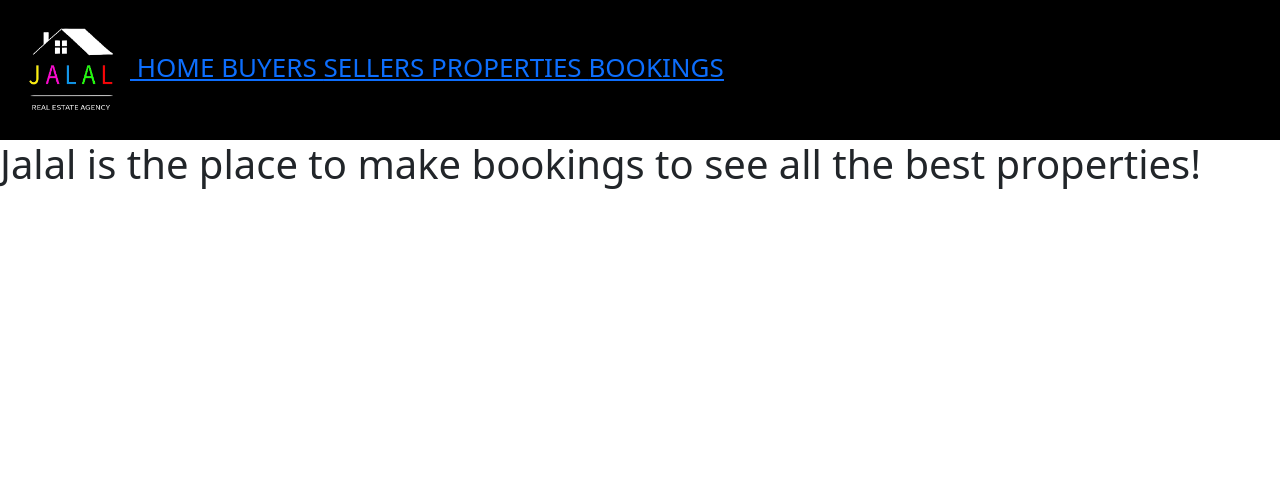
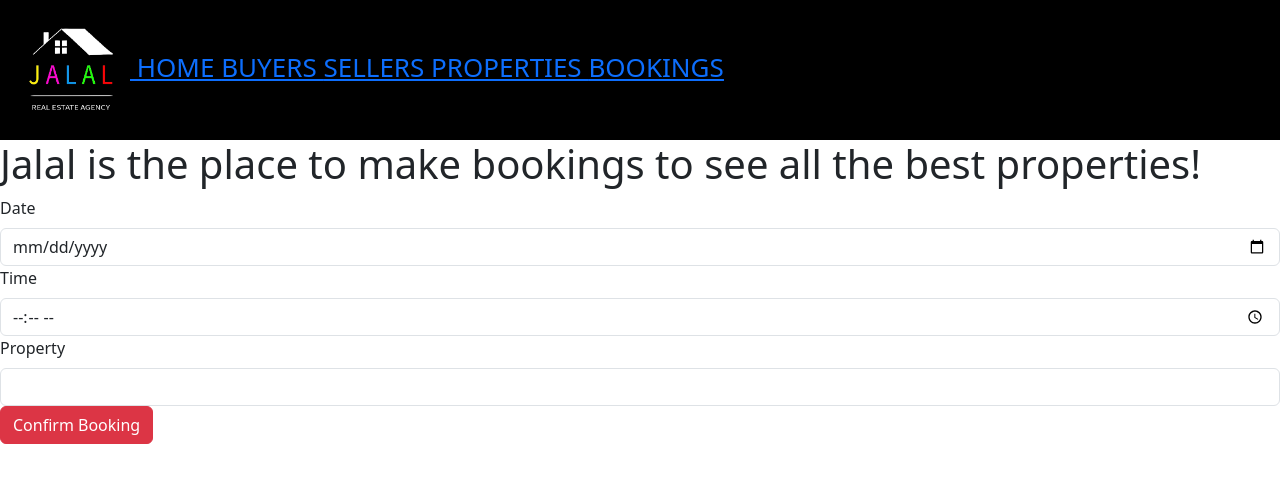
Before and after one commit to AndrewClark399/JalalRealEstate_FE, a React (Create React App) app: page /bookings in a window 1280 px wide. Shown: the top 482 px of the page. Built offline with nearby package versions, Linux system fonts and the light colour scheme.

Commit message:
bookings

```diff
--- a/db.json
+++ b/db.json
@@ -196,5 +196,14 @@
       "propertystatus": "For Sale",
       "id": 8
     }
+  ],
+  "bookings": [
+    {
+      "date": "",
+      "time": "",
+      "property": "",
+      "id": 1
+
+    }
   ]
 }
--- a/src/App.js
+++ b/src/App.js
@@ -5,7 +5,7 @@ import Home from './components/Home';
 import Buyers from './components/Buyers';
 import Sellers from './components/Sellers';
 import Listings from './components/Listings';
-import Bookings from './components/Bookings';
+import Bookings from './components/Bookings/Bookings';
 import 'bootstrap/dist/css/bootstrap.min.css';
 
 
@@ -46,6 +46,7 @@ function App() {
 
 
 
+
         </Routes>
 
 
--- a/src/components/Bookings.jsx
+++ /dev/null
@@ -1,5 +0,0 @@
-function Bookings () {
-    return ( <h1>Jalal is the place to make bookings to see all the best properties!</h1> );
-}
-
-export default Bookings ;
--- /dev/null
+++ b/src/components/Bookings/Bookings.jsx
@@ -0,0 +1,13 @@
+import CreateBookings from "./CreateBookings";
+
+function Bookings () {
+    return (
+    <>
+    <h1>Jalal is the place to make bookings to see all the best properties!</h1>
+    <CreateBookings/>
+    </>
+    );
+
+}
+
+export default Bookings ;
--- /dev/null
+++ b/src/components/Bookings/CreateBookings.jsx
@@ -0,0 +1,45 @@
+import {useState}from "react";
+import axios from "axios";
+function CreateBookings() {
+  const [date, setDate] = useState("");
+  const [time, setTime] = useState("");
+  const [property, setProperty] = useState("");
+
+  return (
+    <form onSubmit={e => {e.preventDefault();
+    axios.post("https://localhost:5000/bookings",{date,time,property})
+    .then(response => {setDate(""); setTime(""); setProperty("");})
+    .catch(err => console.log (err))
+  }}
+ >
+<label htmlFor="bookingDate"className="form-label">Date</label>
+<input id="bookingDate"
+name="date"
+className="form-control"
+type="date"
+value={date}
+onChange={e => setDate(e.target.value)}/>
+
+<label htmlFor="bookingTime"className="form-label">Time</label>
+<input id="bookingTime"
+name="time"
+className="form-control"
+type="time"
+value={time}
+onChange={e => setTime(e.target.value)}/>
+
+<label htmlFor="bookingProperty"className="form-label">Property</label>
+<input id="bookingProperty"
+name="property"
+className="form-control"
+type="text"
+value={property}
+onChange={e => setProperty(e.target.value)}/>
+<>
+ <button className="btn btn-danger" type="submit">Confirm Booking</button>
+ </>
+  </form>)
+
+}
+
+export default CreateBookings;
```
